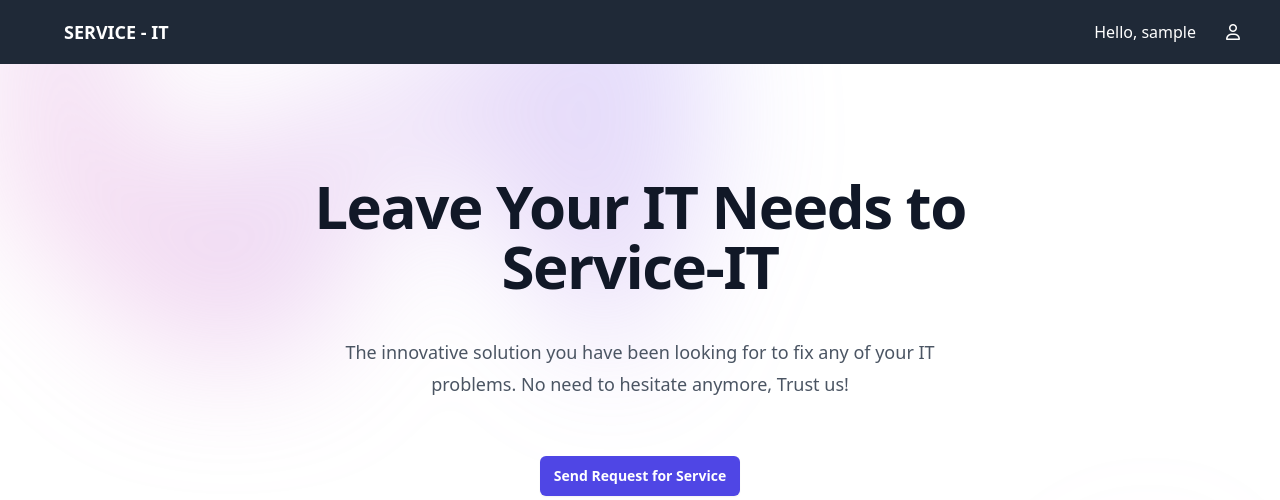
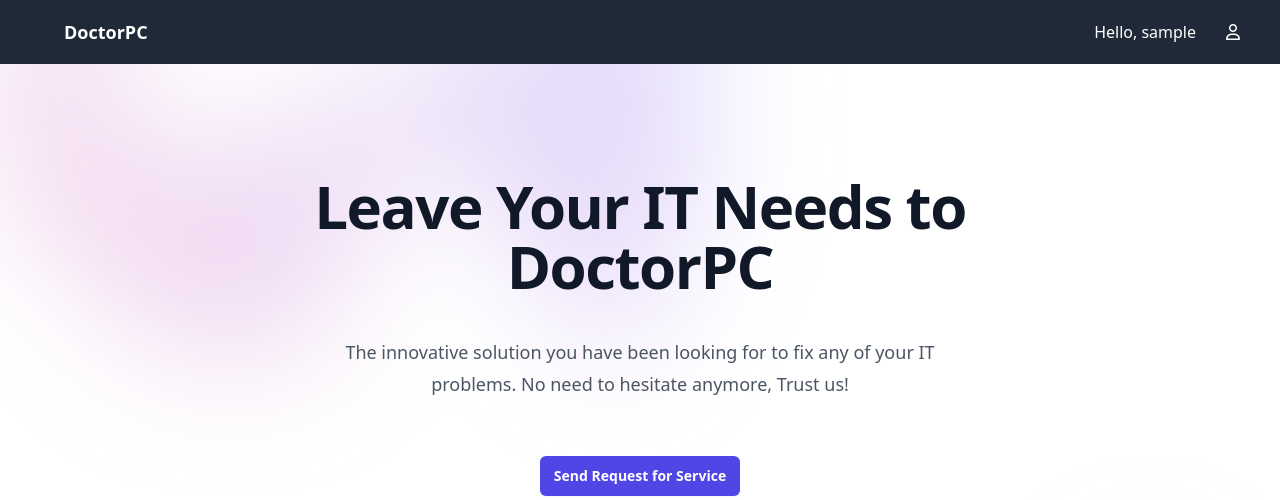
Before and after one commit to NaufalArsa/DoctorPC, a PHP site: page /resources/dashboard.php in a window 1280 px wide. Shown: the top 500 px of the page. Run offline with PHP 8.4, Linux system fonts and the light colour scheme; the visitor is signed in with stand-in values (Sample User, id 1); data that the repository does not hold is empty; some libraries are stand-ins or nearby versions.

Commit message:
fixing some bugs

```diff
--- a/resources/dashboard.php
+++ b/resources/dashboard.php
@@ -28,7 +28,7 @@ if (!isset($_SESSION['login']) || $_SESSION['login'] !== true) {
         <div class="flex items-center">
           <div class="hidden md:block">
             <div class="ml-5 flex items-baseline space-x-4">
-              <a href="logout.php" class="text-white rounded-md px-3 py-2 text-lg font-bold">SERVICE - IT</a>
+              <a href="logout.php" class="text-white rounded-md px-3 py-2 text-lg font-bold">DoctorPC</a>
               <!-- <a href="#" class="text-gray-300 hover:bg-gray-700 hover:text-white rounded-md px-3 py-2 text-sm font-medium">Team</a>
               <a href="#" class="text-gray-300 hover:bg-gray-700 hover:text-white rounded-md px-3 py-2 text-sm font-medium">Projects</a>
               <a href="#" class="text-gray-300 hover:bg-gray-700 hover:text-white rounded-md px-3 py-2 text-sm font-medium">Calendar</a>
@@ -135,7 +135,7 @@ if (!isset($_SESSION['login']) || $_SESSION['login'] !== true) {
       </div>
       <div class="mx-auto max-w-2xl py-20 sm:py-48 lg:py-28">
         <div class="text-center">
-          <h1 class="text-4xl font-bold tracking-tight text-gray-900 sm:text-6xl">Leave Your IT Needs to Service-IT</h1>
+          <h1 class="text-4xl font-bold tracking-tight text-gray-900 sm:text-6xl">Leave Your IT Needs to DoctorPC</h1>
           <p class="mt-10 text-lg leading-8 text-gray-600">The innovative solution you have been looking for to fix any of your IT problems. No need to hesitate anymore, Trust us!</p>
           <div class="mt-14 flex items-center justify-center gap-x-6">
             <a href="#" class="rounded-md bg-indigo-600 px-3.5 py-2.5 text-sm font-semibold text-white shadow-sm hover:bg-indigo-500 focus-visible:outline focus-visible:outline-2 focus-visible:outline-offset-2 focus-visible:outline-indigo-600">Send Request for Service</a>
@@ -206,7 +206,7 @@ if (!isset($_SESSION['login']) || $_SESSION['login'] !== true) {
               <div class="place-self-center sm:max-w-lg">
                 <h1 class="text-4xl font-bold tracking-tight leading-loose text-gray-900 sm:text-6xl">Supply for your PC Desktop</h1>
                 <p class="mt-10 text-xl text-gray-500">We also offer a range of supplies designed to meet your essential PC needs, assisting you in maintaining and optimizing your computer.</p>
-                <a href="#" class="mt-10 inline-block rounded-md border border-transparent bg-indigo-600 px-8 py-3 text-center font-medium text-white hover:bg-indigo-700">Find your supply</a>
+                <a href="views/supply-list.php" class="mt-10 inline-block rounded-md border border-transparent bg-indigo-600 px-8 py-3 text-center font-medium text-white hover:bg-indigo-700">Find your supply</a>
               </div>
           </div>
         </div>
```
Lines whose indentation alone changed are shown as unchanged.
